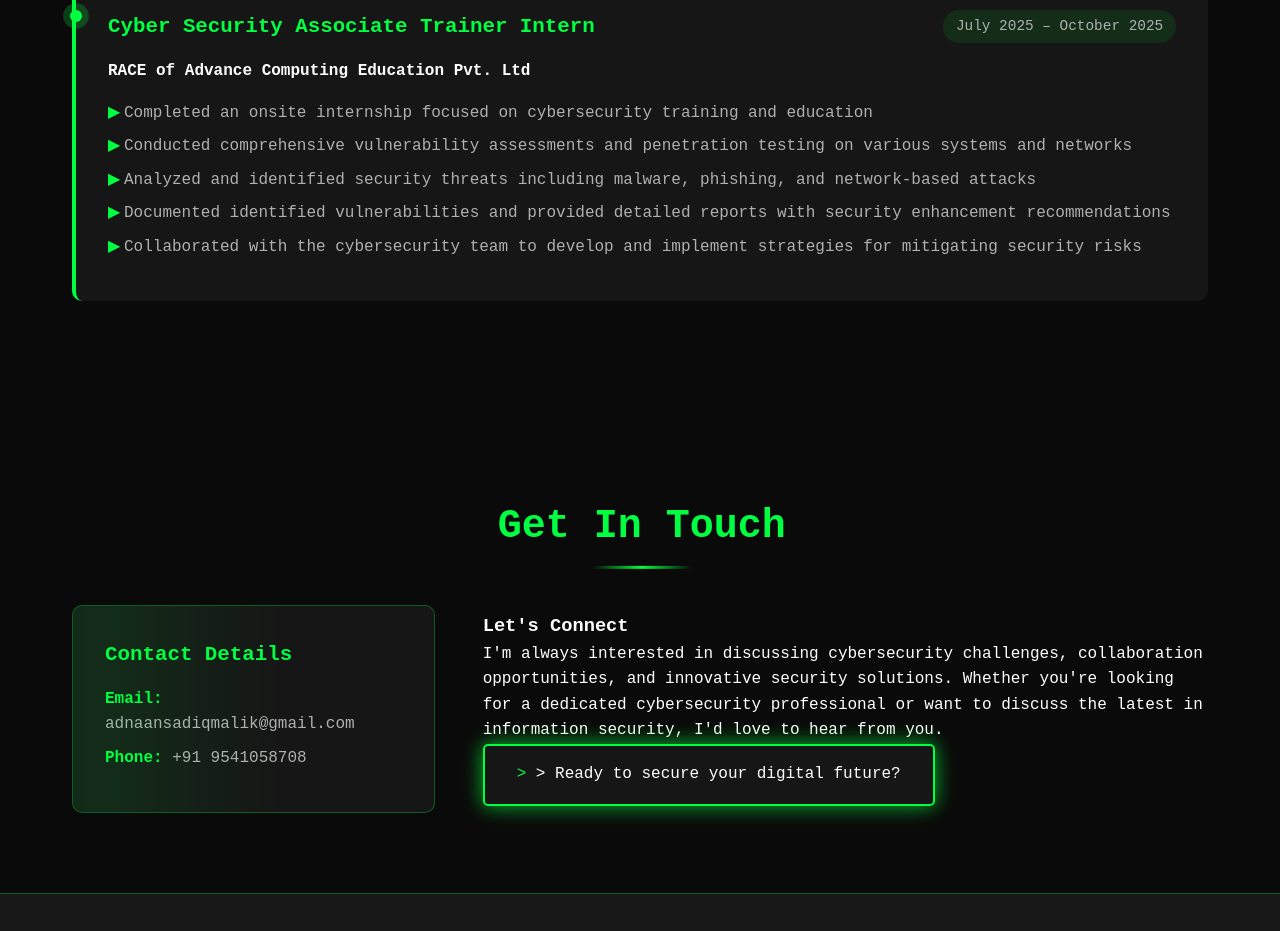
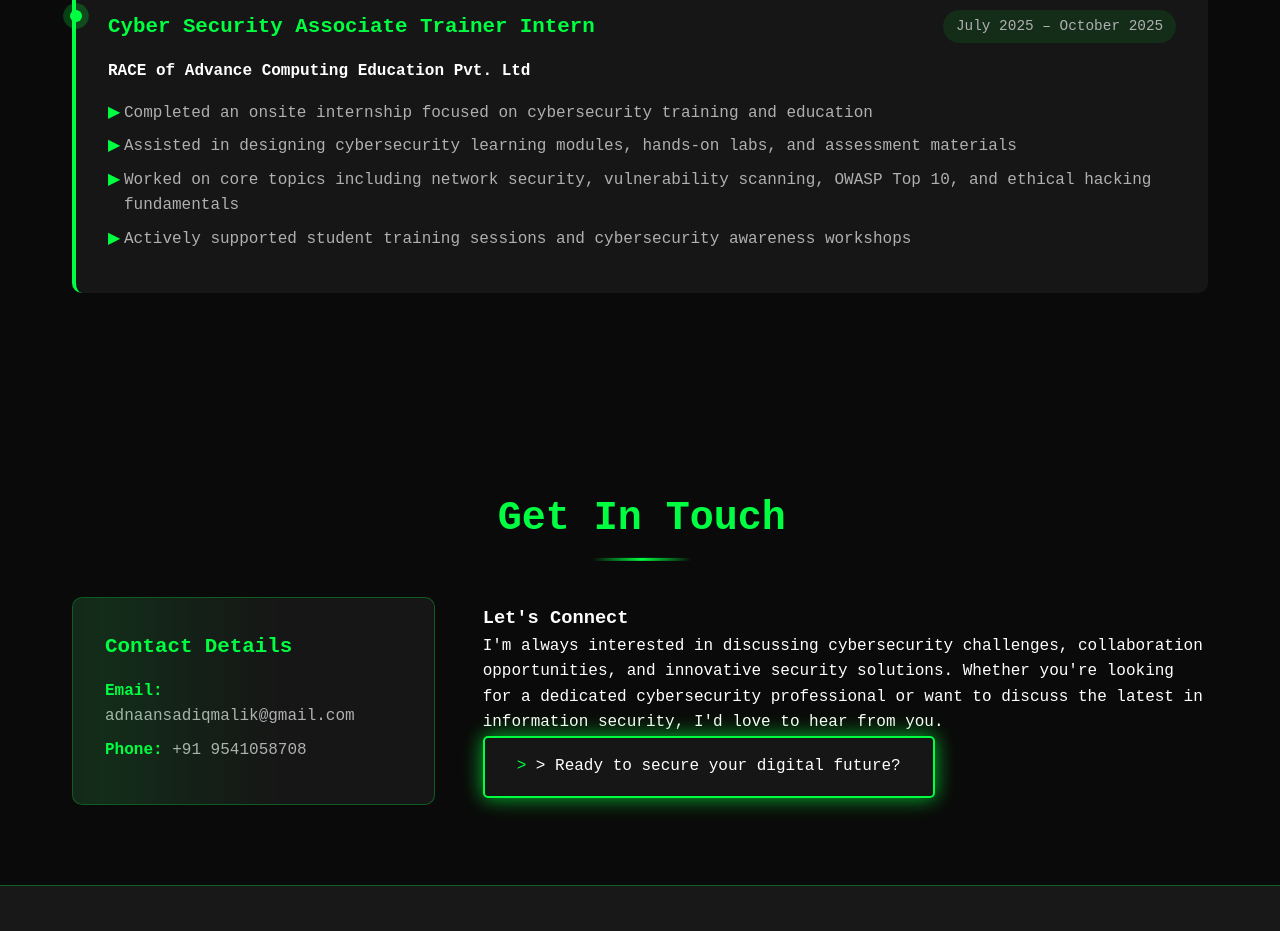
Before and after one commit to solomonrr/my-portfolio, a plain HTML site: page index.html in a window 1280 px wide. Shown: the part 4060-4991 px from the top of the page. Drawn offline with Linux system fonts and the light colour scheme.

Commit message:
Update index.html

```diff
--- a/index.html
+++ b/index.html
@@ -759,10 +759,9 @@ portfolio
                 <p><strong>RACE of Advance Computing Education Pvt. Ltd</strong></p>
                 <ul class="experience-list">
                     <li>Completed an onsite internship focused on cybersecurity training and education</li>
-                    <li>Conducted comprehensive vulnerability assessments and penetration testing on various systems and networks</li>
-                    <li>Analyzed and identified security threats including malware, phishing, and network-based attacks</li>
-                    <li>Documented identified vulnerabilities and provided detailed reports with security enhancement recommendations</li>
-                    <li>Collaborated with the cybersecurity team to develop and implement strategies for mitigating security risks</li>
+                    <li>Assisted in designing cybersecurity learning modules, hands-on labs, and assessment materials</li>
+                    <li>Worked on core topics including network security, vulnerability scanning, OWASP Top 10, and ethical hacking fundamentals</li>
+                    <li>Actively supported student training sessions and cybersecurity awareness workshops</li>
                 </ul>
             </div>
         </div>
```
